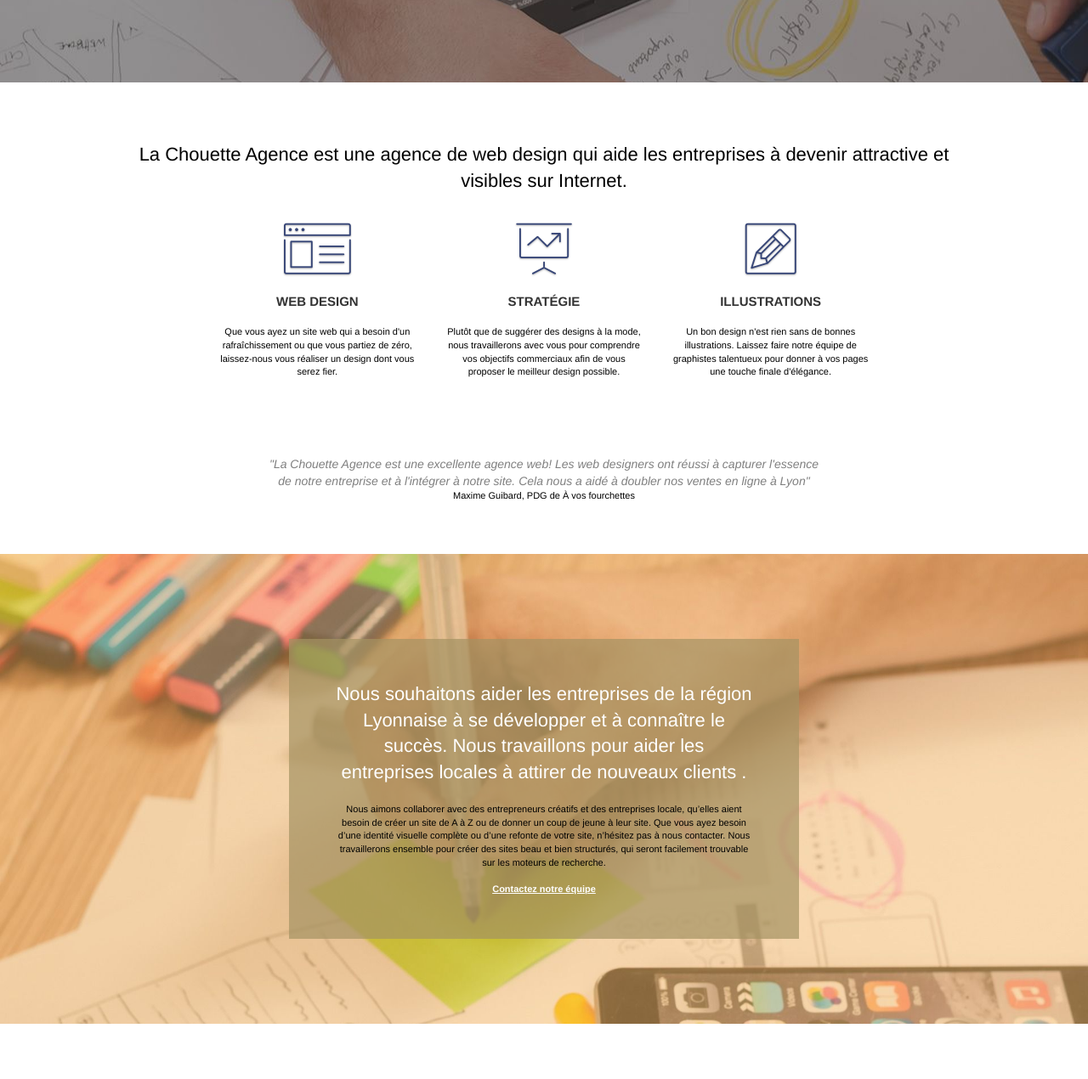
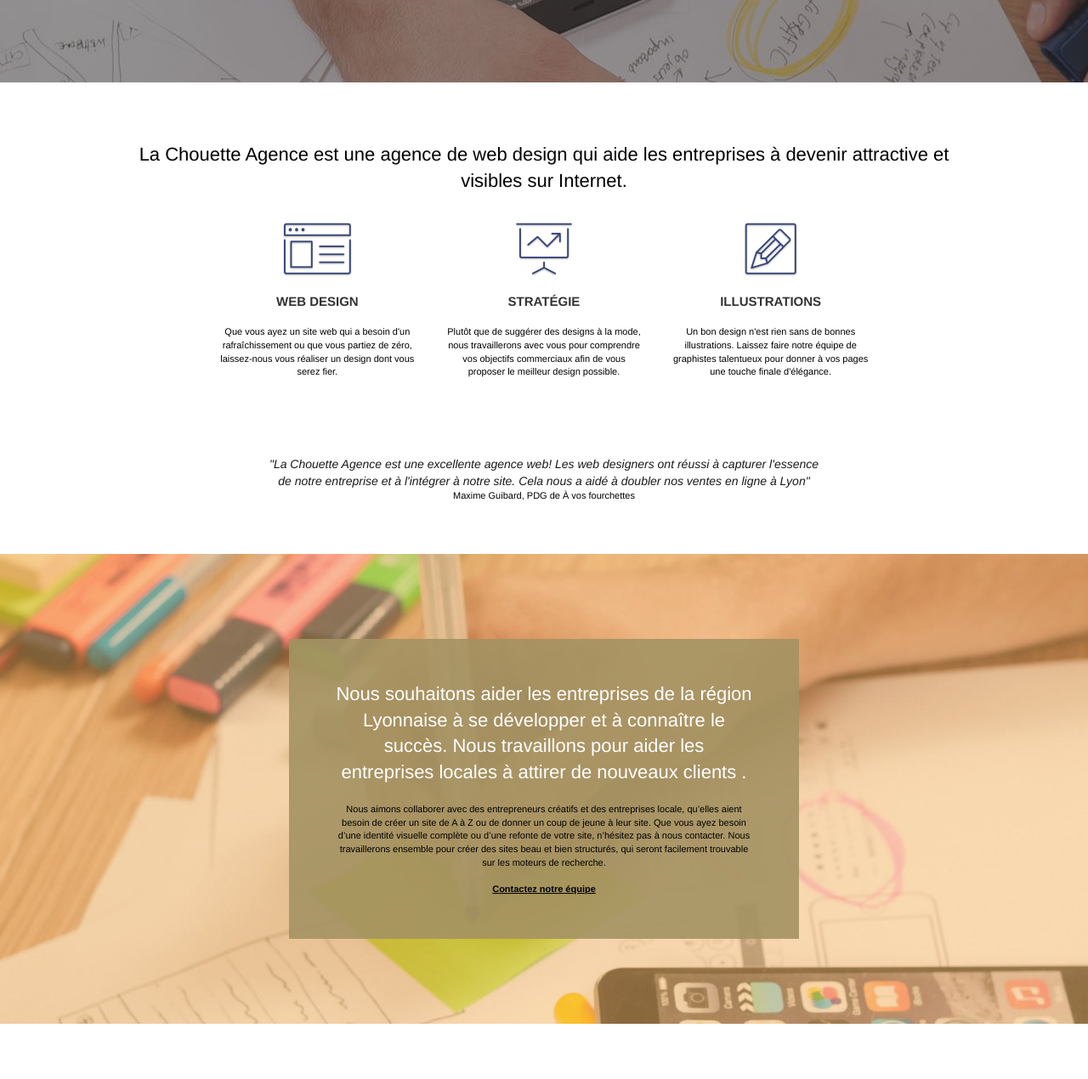
Before and after one commit to AxelCOCHELIN/La_Chouette_Agence.modifi-, a plain HTML site: page index.html in a window 1280 px wide. Shown: the part 470-1740 px from the top of the page at 85% size. Drawn offline with Linux system fonts and the light colour scheme.

Commit message:
Ajustement des effets de focus et d'accessibilité

```diff
--- a/style.css
+++ b/style.css
@@ -14,6 +14,7 @@ button {
 a:hover {
   text-decoration: none;
   cursor: pointer;
+  text-decoration: underline;
 }
 #page-loading-blocs-notifaction {
   position: fixed;
@@ -152,7 +153,7 @@ a:hover {
 }
 .d-bloc .panel,
 .l-bloc {
-  color: rgba(0, 0, 0, 0.5);
+  color: rgba(0, 0, 0, 0.9);
 }
 .d-bloc .panel button:hover,
 .l-bloc button:hover {
@@ -273,6 +274,7 @@ a:hover {
 .nav > li a:hover,
 .nav > li a:focus {
   background: transparent;
+  text-decoration: underline;
 }
 .navbar-toggle {
   margin: 10px 10px 0 0;
@@ -638,12 +640,13 @@ h4 {
   box-shadow: 0 4px 9px rgba(0, 0, 0, 0.3);
 }
 .black-background {
-  background-color: rgba(165, 147, 99, 0.7);
+  background-color: rgba(165, 147, 99, 0.9);
   padding: 40px 40px 40px 40px;
 }
 .bold-link {
   font-weight: 900;
   text-decoration: underline !important;
+  color: #000;
 }
 .bgc-white {
   background-color: #fff;
@@ -667,9 +670,10 @@ h4 {
 .btn-atomic-tangerine:hover {
   background: #c27956 !important;
   color: black !important;
+  border: 1px solid black;
 }
 .ltc-white {
-  color: #ffffff !important;
+  color: black !important;
 }
 .ltc-white:hover {
   color: #cccccc !important;
@@ -765,6 +769,9 @@ h4 {
   #disqus_thread {
     padding-left: 10px !important;
     padding-right: 10px !important;
+  }
+  cite {
+    color: black;
   }
   .b-parallax {
     background-attachment: scroll;
```
